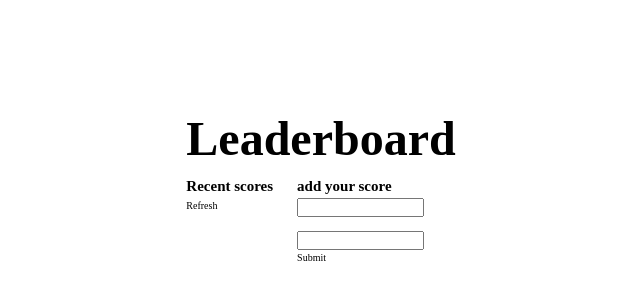
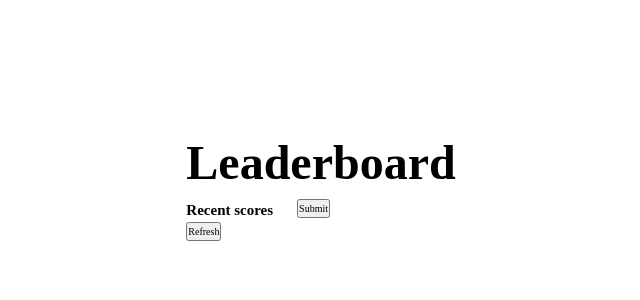
Before and after one commit to devendra-alt/leaderboard-web-ES6, a website built with webpack: page src/index.html in a window 1280 px wide. Shown: the part 216-516 px from the top of the page, without its empty margins (319-959 px from the left). Built offline with nearby package versions, Linux system fonts and the light colour scheme.

Commit message:
Updated submit field to button:submit on leader-board

```diff
--- a/src/index.html
+++ b/src/index.html
@@ -11,14 +11,11 @@
       <article id="leader-board">
         <div id="score-board">
           <h2 id="recent-score-title">Recent scores</h2>
-          <submit id="refresh-btn">Refresh</submit>
+          <button type="submit" id="refresh-btn">Refresh</button>
           <ul id="leader-board-list"></ul>
         </div>
         <form action="" id="leader-board-form">
-          <h2 id="add-score-title">add your score</h2>
-          <input type="text" name="user" id="name" class="form-inputs" />
-          <input type="number" name="score" id="score" class="form-inputs" />
-          <submit id="score-btn">Submit</submit>
+          <button type="submit" id="score-btn">Submit</button>
         </form>
       </article>
     </main>
```
